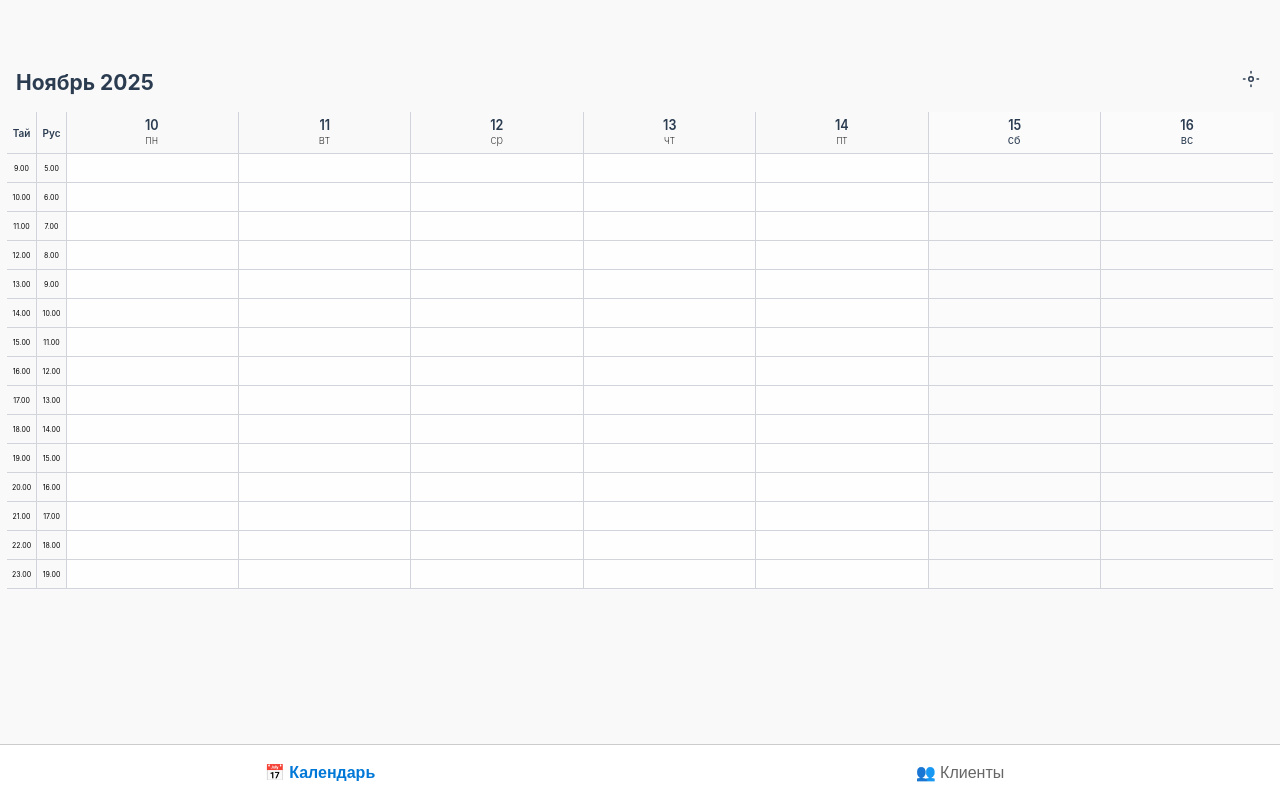
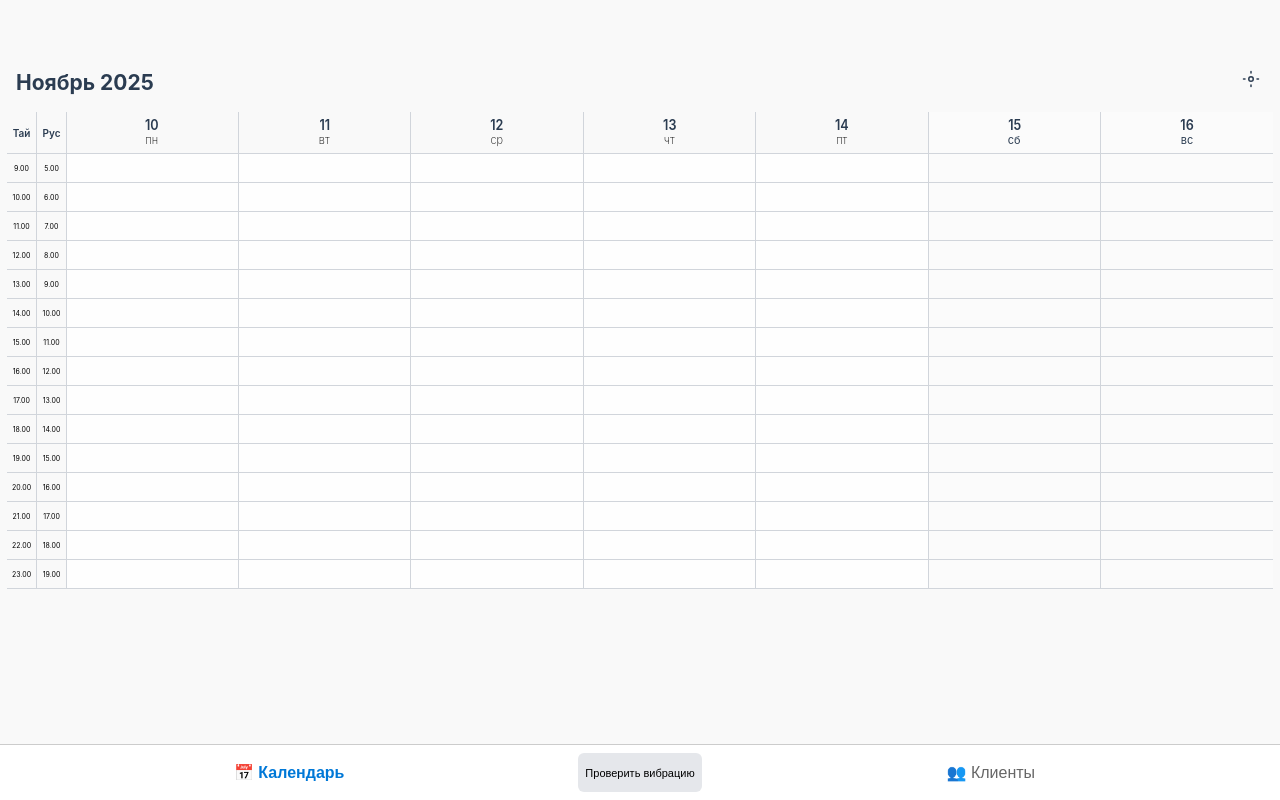
Before and after one commit to trenpetrov-ops/workcalendarIOS, a website with bundled scripts: page www/index.html in a window 1280 px wide. Built offline with nearby package versions, Linux system fonts and the light colour scheme; no server answers.

Commit message:
Update index.html

```diff
--- a/www/index.html
+++ b/www/index.html
@@ -14,6 +14,7 @@
 <div id="app"></div>
 <nav class="bottom-nav">
     <button data-page="calendar" class="nav-btn active">📅 Календарь</button>
+    <button id="hapticsTest">Проверить вибрацию</button>
     <button data-page="clients" class="nav-btn">👥 Клиенты</button>
 </nav>
 <script type="module" src="./app.js"></script>
```
